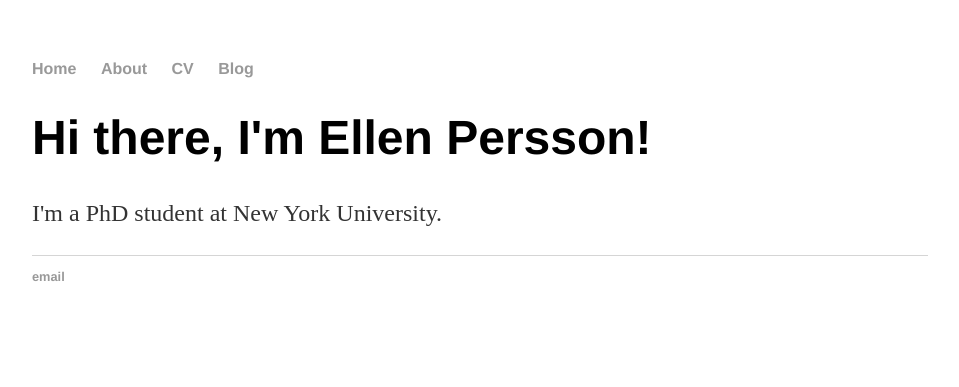
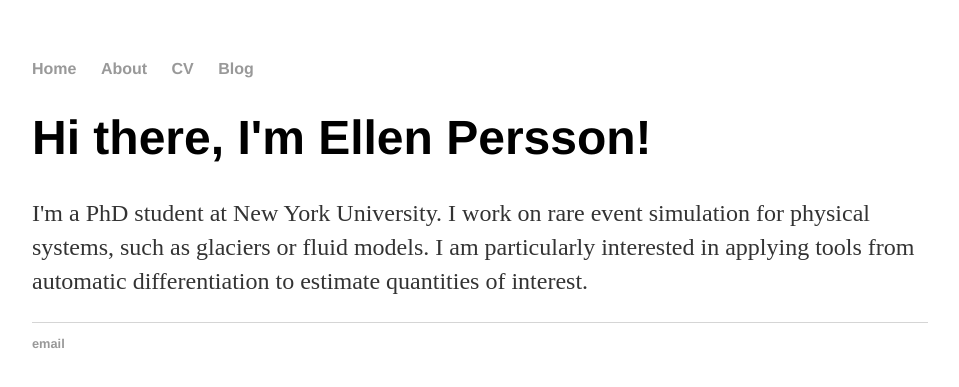
Before and after one commit to epersson1/epersson1.github.io, a Jekyll site: the page built from index.html, in a window 1280 px wide. Shown: the top 387 px of the page, without its empty margins (160-1119 px from the left). Built offline with Jekyll 4.4.1, drawn with Linux system fonts in a browser that asks for light colours.

Commit message:
Update index.html

```diff
--- a/index.html
+++ b/index.html
@@ -8,5 +8,5 @@ title: Ellen Persson's Webpage
 </head>
 <div class="blurb">
 	<h1>Hi there, I'm Ellen Persson!</h1>
-	<p>I'm a PhD student at New York University.</a></p>
+	<p>I'm a PhD student at New York University. I work on rare event simulation for physical systems, such as glaciers or fluid models. I am particularly interested in applying tools from automatic differentiation to estimate quantities of interest.</a></p>
 </div><!-- /.blurb -->
```
